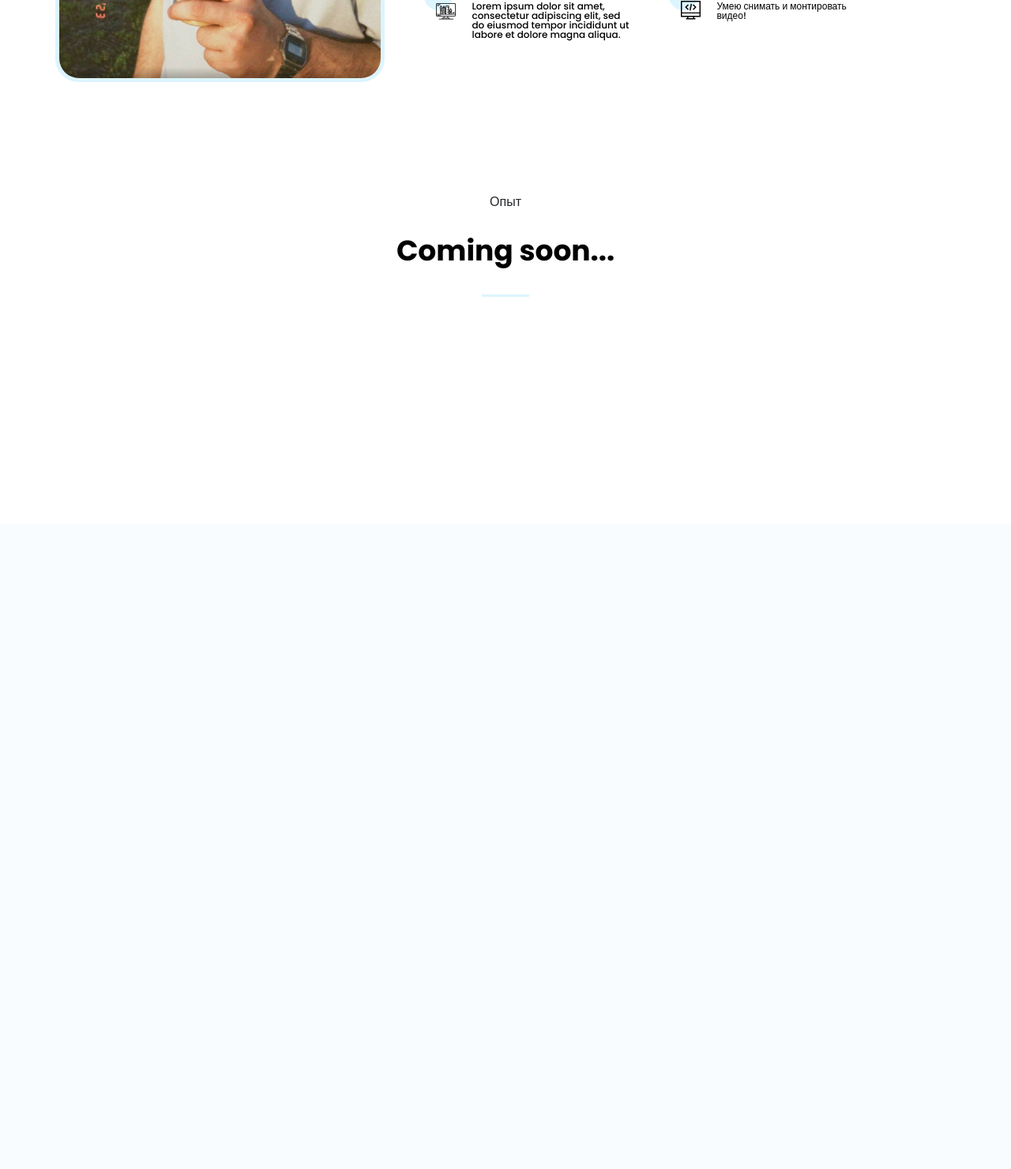
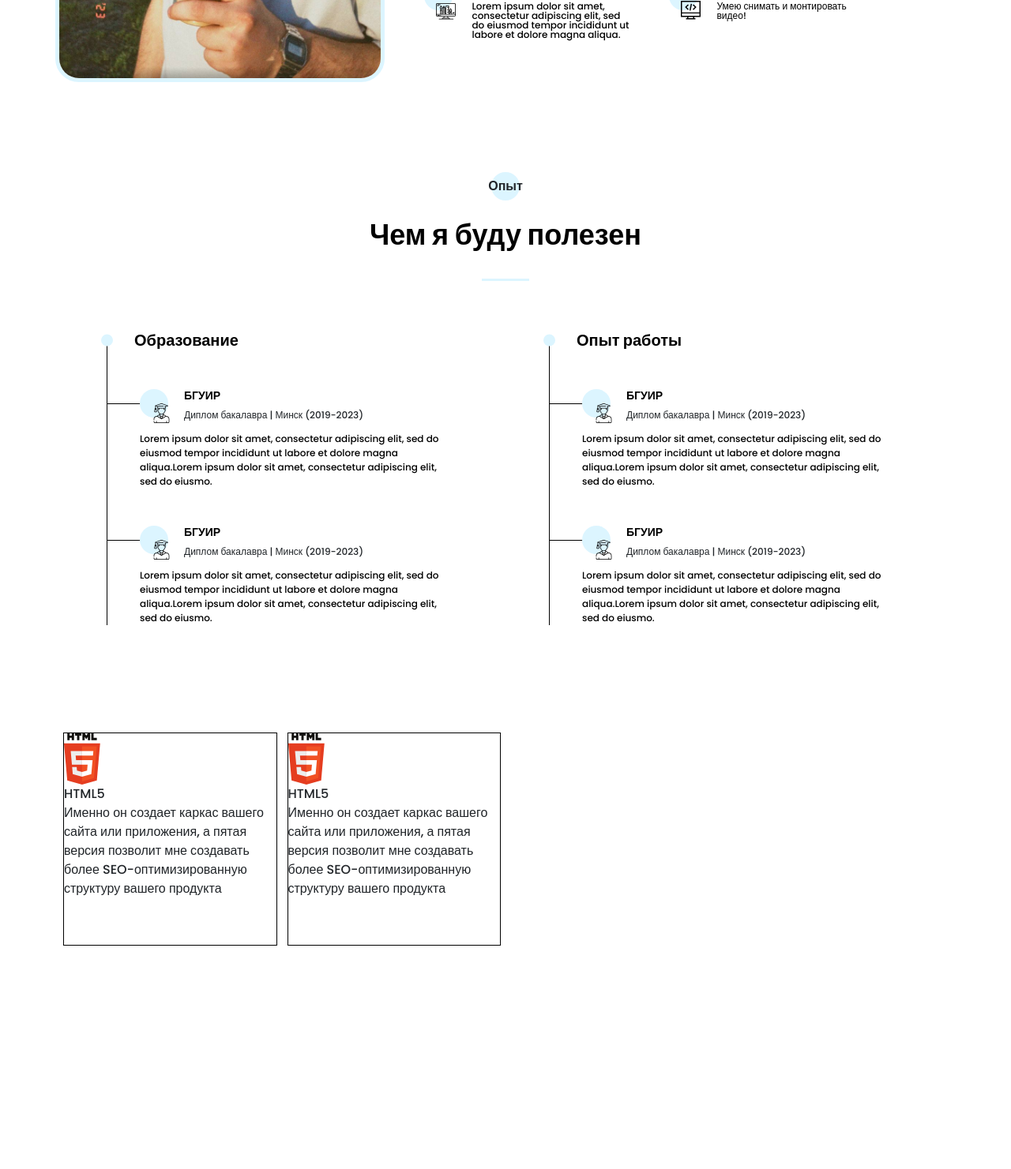
Before and after one commit to montaana01/Portfolio, a PHP site: page / in a window 1280 px wide. Shown: the part 1396-2877 px from the top of the page at 79% size. Before the commit the page ends 1772 px from the top, so only its background shows below. Run offline with PHP 8.4, Linux system fonts and the light colour scheme.

Commit message:
Finished 3 block and starts 4 section

```diff
--- a/index.html
+++ b/index.html
@@ -5,7 +5,7 @@
     <meta charset="UTF-8">
     <meta name="viewport" content="width=device-width, initial-scale=1.0">
     <meta http-equiv="X-UA-Compatible" content="ie=edge">
-    <title>Portfolio</title>
+    <title>YakovlevDEV</title>
     <meta name="title" content="Яковлев Алексей">
     <meta name="description" content="Здесь вы сможете ознакомиться с моими работами и узнать больше обо мне">
 
@@ -213,9 +213,10 @@
                                         fill="black" />
                                 </svg>
                             </div>
-                            <div class="about__skilltext">
-                                <div class="about__skillname title title_fz14">Web-разработка</div>
-                                <div class="about__skilldescr title title_fz12">Lorem ipsum dolor sit amet, consectetur
+                            <div class="about__skills-text">
+                                <div class="about__skills-name title title_fz14">Web-разработка</div>
+                                <div class="about__skills-descr title title_fz12">Lorem ipsum dolor sit amet,
+                                    consectetur
                                     adipiscing elit,
                                     sed
                                     do eiusmod tempor incididunt ut labore et dolore magna aliqua.</div>
@@ -245,9 +246,10 @@
                                         fill="black" />
                                 </svg>
                             </div>
-                            <div class="about__skilltext">
-                                <div class="about__skillname title title_fz14">Разработка приложений</div>
-                                <div class="about__skilldescr title title_fz12">Lorem ipsum dolor sit amet, consectetur
+                            <div class="about__skills-text">
+                                <div class="about__skills-name title title_fz14">Разработка приложений</div>
+                                <div class="about__skills-descr title title_fz12">Lorem ipsum dolor sit amet,
+                                    consectetur
                                     adipiscing elit,
                                     sed
                                     do eiusmod tempor incididunt ut labore et dolore magna aliqua.</div>
@@ -286,9 +288,10 @@
                                         fill="black" />
                                 </svg>
                             </div>
-                            <div class="about__skilltext">
-                                <div class="about__skillname title title_fz14">UI/UX Design</div>
-                                <div class="about__skilldescr title title_fz12">Lorem ipsum dolor sit amet, consectetur
+                            <div class="about__skills-text">
+                                <div class="about__skills-name title title_fz14">UI/UX Design</div>
+                                <div class="about__skills-descr title title_fz12">Lorem ipsum dolor sit amet,
+                                    consectetur
                                     adipiscing elit,
                                     sed
                                     do eiusmod tempor incididunt ut labore et dolore magna aliqua.
@@ -313,9 +316,10 @@
                                         fill="black" />
                                 </svg>
                             </div>
-                            <div class="about__skilltext">
-                                <div class="about__skillname title title_fz14">Монтаж видеороликов</div>
-                                <div class="about__skilldescr title title_fz12">Умею снимать и монтировать видео!</div>
+                            <div class="about__skills-text">
+                                <div class="about__skills-name title title_fz14">Монтаж видеороликов</div>
+                                <div class="about__skills-descr title title_fz12">Умею снимать и монтировать видео!
+                                </div>
                             </div>
                         </div>
                     </div>
@@ -326,9 +330,101 @@
 
     <section class="expirience" id="expirience">
         <div class="container">
-            <div class="expirience__subtitle title_fz16">Опыт</div>
-            <div class="expirience__title title">Coming soon...</div>
+            <h2 class="expirience__title title_fz16">Опыт</h2>
+            <div class="expirience__subtitle title">Чем я буду полезен</div>
             <div class="divider"></div>
+
+            <div class="expirience__wrapper">
+                <div class="expirience__column">
+                    <h3 class="title title_fz20 expirience__column-title">Образование</h3>
+                    <ul>
+                        <li>
+                            <div class="expirience__item">
+                                <div class="expirience__item-head">
+                                    <div class="expirience__item-icon">
+                                        <img src="icon/experience/university.svg" alt="University">
+                                    </div>
+                                    <h4 class="title title_fz14">БГУИР</h4>
+                                    <div class="expirience__item-descr">Диплом бакалавра | Минск (2019-2023)</div>
+                                </div>
+                                <div class="expirience__item-body">Lorem ipsum dolor sit amet, consectetur adipiscing
+                                    elit,
+                                    sed do eiusmod tempor incididunt ut labore et dolore magna aliqua.Lorem ipsum dolor
+                                    sit amet, consectetur adipiscing elit, sed do eiusmo. </div>
+                            </div>
+                        </li>
+                        <li>
+                            <div class="expirience__item">
+                                <div class="expirience__item-head">
+                                    <div class="expirience__item-icon">
+                                        <img src="icon/experience/university.svg" alt="University">
+                                    </div>
+                                    <h4 class="title title_fz14">БГУИР</h4>
+                                    <div class="expirience__item-descr">Диплом бакалавра | Минск (2019-2023)</div>
+                                </div>
+                                <div class="expirience__item-body">Lorem ipsum dolor sit amet, consectetur adipiscing
+                                    elit,
+                                    sed do eiusmod tempor incididunt ut labore et dolore magna aliqua.Lorem ipsum dolor
+                                    sit amet, consectetur adipiscing elit, sed do eiusmo. </div>
+                            </div>
+                        </li>
+                    </ul>
+                </div>
+                <div class="expirience__column">
+                    <h3 class="title title_fz20 expirience__column-title">Опыт работы</h3>
+                    <ul>
+                        <li>
+                            <div class="expirience__item">
+                                <div class="expirience__item-head">
+                                    <div class="expirience__item-icon">
+                                        <img src="icon/experience/university.svg" alt="University">
+                                    </div>
+                                    <h4 class="title title_fz14">БГУИР</h4>
+                                    <div class="expirience__item-descr">Диплом бакалавра | Минск (2019-2023)</div>
+                                </div>
+                                <div class="expirience__item-body">Lorem ipsum dolor sit amet, consectetur adipiscing
+                                    elit,
+                                    sed do eiusmod tempor incididunt ut labore et dolore magna aliqua.Lorem ipsum dolor
+                                    sit amet, consectetur adipiscing elit, sed do eiusmo. </div>
+                            </div>
+                        </li>
+                        <li>
+                            <div class="expirience__item">
+                                <div class="expirience__item-head">
+                                    <div class="expirience__item-icon">
+                                        <img src="icon/experience/university.svg" alt="University">
+                                    </div>
+                                    <h4 class="title title_fz14">БГУИР</h4>
+                                    <div class="expirience__item-descr">Диплом бакалавра | Минск (2019-2023)</div>
+                                </div>
+                                <div class="expirience__item-body">Lorem ipsum dolor sit amet, consectetur adipiscing
+                                    elit,
+                                    sed do eiusmod tempor incididunt ut labore et dolore magna aliqua.Lorem ipsum dolor
+                                    sit amet, consectetur adipiscing elit, sed do eiusmo. </div>
+                            </div>
+                        </li>
+                    </ul>
+                </div>
+            </div>
+        </div>
+    </section>
+
+    <section class="skills">
+        <div class="container">
+            <div class="skills__wrapper">
+                <div class="skills__item">
+                    <img src="icon/skills/html5.svg" alt="HTML5" class="skills__item-icon">
+                    <div class="skills__item-title">HTML5</div>
+                    <div class="skills__item-descr">Именно он создает каркас вашего сайта или приложения, а пятая версия
+                        позволит мне создавать более SEO-оптимизированную структуру вашего продукта</div>
+                </div>
+                <div class="skills__item">
+                    <img src="icon/skills/html5.svg" alt="HTML5" class="skills__item-icon">
+                    <div class="skills__item-title">HTML5</div>
+                    <div class="skills__item-descr">Именно он создает каркас вашего сайта или приложения, а пятая версия
+                        позволит мне создавать более SEO-оптимизированную структуру вашего продукта</div>
+                </div>
+            </div>
         </div>
     </section>
 
--- a/sass/blocks/_about.scss
+++ b/sass/blocks/_about.scss
@@ -57,18 +57,19 @@
                 max-height: 25px;
             }
         }
+
+        &-text{
+            width: 200px;
+        }
+
+        &-descr{
+            padding-top: 6px;
+        }
+
     }
 
     &__block{
         display: flex;
         flex-direction: row;
     }
-
-    &__skilltext{
-        width: 200px;
-    }
-
-    &__skilldescr{
-        padding-top: 6px;
-    }
 }
--- a/sass/blocks/_expirience.scss
+++ b/sass/blocks/_expirience.scss
@@ -1,11 +1,119 @@
 .expirience{
-    padding-top: 140px;
+    padding-top: 120px;
     min-height: 560px;
+    &__title{
+        position: relative;
+        text-align: center;
+        @include before_circle;
+        &:before {
+            left: 50%;
+            transform: translate(-50%,-50%);
+        }
+    }
     &__subtitle{
-        text-align: center;
-    }
-    &__title{
         margin-top: 20px;
         text-align: center;
     }
+    &__wrapper{
+        padding: 60px 65px 0 65px;
+        display: grid;
+        grid-template-columns: repeat(2, 425px);
+        column-gap: 135px;
+    }
+    &__column {
+        &-title{
+            margin: 0;
+            position: relative;
+            padding-left: 35px;
+            &::before{
+                content: '';
+                width: 15px;
+                height: 15px;
+                flex-shrink: 0;
+                background: $blue;
+                border-radius: 100%;
+                position: absolute;
+                left: -7px;
+                top: 50%;
+                transform: translateY(-50%);
+                z-index: 45;
+            }
+        }
+
+        ul{
+            list-style-type: none;
+            li{
+                position: relative;
+                &::after{
+                    content: '';
+                    width: 1px;
+                    height: calc(100% + 16px);
+                    background-color: $black;
+                    position: absolute;
+                    top: -16px;
+                    left: 0px;
+                    z-index: 40;
+                }
+            }
+        }
+    }
+
+    &__item{
+        position: relative;
+        padding-left: 42px;
+        &::before{
+            content:'';
+            height: 1px;
+            width:43px;
+            position: absolute;
+            background-color: $black;
+            left:0;
+            top:65px;
+            z-index: 41;
+        }
+        &-head{
+            position: relative;
+            padding: 45px 0 0 56px;
+            h4{
+                margin: 0;
+            }
+        }
+        &-body{
+            margin-top: 12px;
+
+        }
+
+        &-icon{
+            position: absolute;
+            top: 65px;
+            left: 0;
+            @include before_circle;
+            &:before{
+                width: 36px;
+                height: 36px;
+                flex-shrink: 0;
+                z-index: 50;
+            }
+            img{
+                position: absolute;
+                left: 17px;
+                top: 0;
+                z-index: 51;
+            }
+        }
+        &-descr{
+            margin-top: 5px;
+            font-size: 12px;
+            line-height: 18px;
+        }
+        &-body{
+            color: #000;
+            font-family: Poppins;
+            font-size: 12px;
+            font-style: normal;
+            font-weight: 500;
+            line-height: normal;
+        }
+    }
+
 }
--- /dev/null
+++ b/sass/blocks/_skills.scss
@@ -0,0 +1,16 @@
+.skills{
+    padding-top: 120px;
+
+    &__wrapper{
+        padding:0 10px 0 10px;
+        display: grid;
+        grid-template-columns: repeat(4, minmax(270px, auto));
+        grid-auto-columns: minmax(270px, auto);
+        grid-template-rows: repeat(2, minmax(270px, auto));
+        gap: 13px;
+    }
+    &__item{
+
+        border: 1px solid $black;
+}
+}
--- a/sass/blocks/_title.scss
+++ b/sass/blocks/_title.scss
@@ -18,6 +18,7 @@
     }
     &_fz20{
         font-size: 20px;
+        line-height: 30px;
     }
     &_fz48{
         font-size: 48px;
--- a/sass/style.scss
+++ b/sass/style.scss
@@ -22,3 +22,4 @@
 @import 'blocks/_about.scss';
 @import 'blocks/_menu.scss';
 @import 'blocks/_expirience.scss';
+@import 'blocks/_skills.scss';
```
Also changed, not shown: css/style.min.css, 2 other files.
